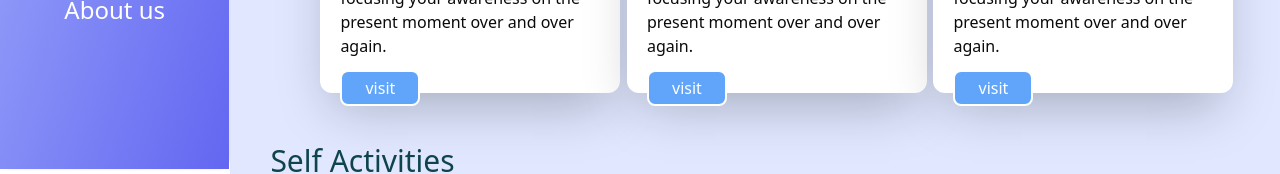
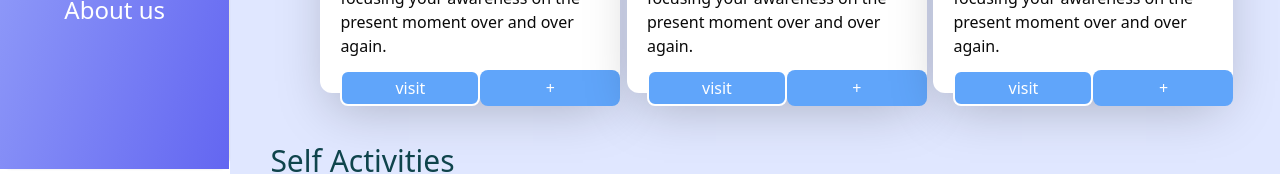
Before and after one commit to Jsamlu/stressF, a React (Vite) app: page /activities in a window 1280 px wide. Shown: the part 631-805 px from the top of the page. Built offline with nearby package versions, Linux system fonts and the light colour scheme.

Commit message:
wallpaper

```diff
--- a/src/Components/Activities/Activities.jsx
+++ b/src/Components/Activities/Activities.jsx
@@ -41,12 +41,15 @@ export default function Activities() {
                       <p className="mt-2 mb-3">
                         {MedList.desc}
                       </p>
-                      <a
+                      <div className="grid grid-cols-2">
+                        <a
                         href="#"
-                        className="text-white text-center right-0 block bg-blue-400 rounded-lg p-1 mr-[200px] hover:bg-white   hover:font-bold hover:text-blue-800 border-2 border-white hover:boder-2 hover:border-blue-900 transition-all duration-400"
+                        className="text-white text-center right-0 block bg-blue-400 rounded-lg p-1 hover:bg-white   hover:font-bold hover:text-blue-800 border-2 border-white hover:boder-2 hover:border-blue-900 transition-all duration-400"
                       >
                         visit
                       </a>
+                      <button  className="text-white text-center bg-blue-400 rounded-lg p-1 hover:bg-white   hover:font-bold hover:text-blue-800 border-2 border-white hover:boder-2 hover:border-blue-900 transition-all duration-400">+</button>
+                      </div>
                     </div>
                   </div>
                 );
--- a/src/Components/Home/Hero.jsx
+++ b/src/Components/Home/Hero.jsx
@@ -9,7 +9,7 @@ function Hero() {
     <>
       <div className="">
         <img
-          src={"/assets2/bg_img.webp"}
+          src={"/assets2/bg3.jpeg"}
           className="h-screen w-screen object-cover"
           alt=""
         />
```
Also changed, not shown: public/assets2/bg3.jpeg (added).
